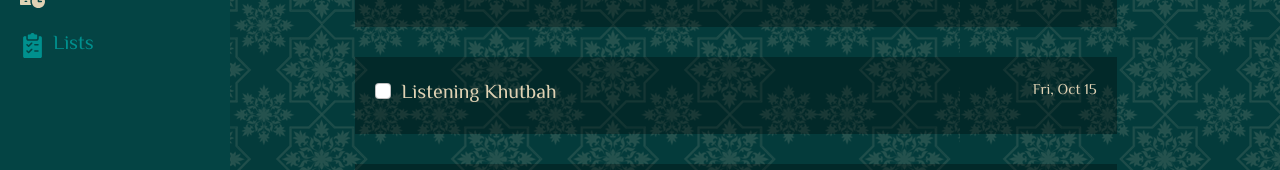
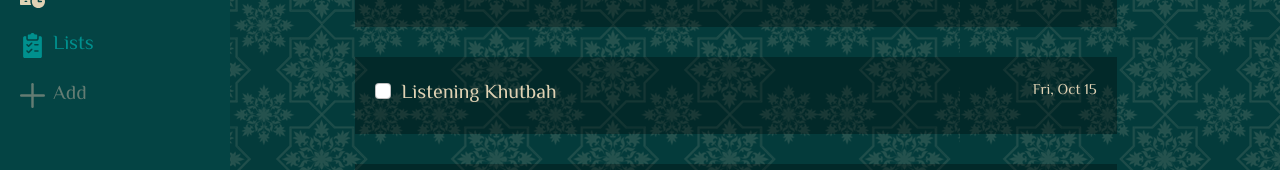
Before and after one commit to iambashar/Productive-Muslim, a React (Create React App) app in the folder Client/: page /pages/Tracker/planned in a window 1280 px wide. Shown: the part 156-326 px from the top of the page. Built offline with nearby package versions, Linux system fonts and the light colour scheme.

Commit message:
salah time bug fixed

```diff
--- a/Client/src/pages/Challenges/Challenges.css
+++ b/Client/src/pages/Challenges/Challenges.css
@@ -47,14 +47,12 @@
 }
 
 .Ashras{
-    background: rgba(	224, 210, 180, 0.5);
+    background: rgba(	224, 210, 180, 0.2);
     width: 90%;
     margin: auto;
     padding: 20px;
     text-align: center;
     margin-top: 20px;
-    border-style: solid;
-    border-color: rgb(168, 223, 215);
 }
 
 .deeds{
--- a/Client/src/pages/Dua/emotion/Emotion.css
+++ b/Client/src/pages/Dua/emotion/Emotion.css
@@ -15,7 +15,7 @@
 }
 .menuItem:hover{
     background-color: #044444;
-    color: #00908e;
+    color: #13bdba;
 }
 
 .menuIcon{
--- a/Client/src/pages/Homepage/Homepage.js
+++ b/Client/src/pages/Homepage/Homepage.js
@@ -80,10 +80,15 @@
             setCurrentWakt("Isha");
             setNextWakt("Fajr");
             remTime = fajrMin + 1440 - currentTime;
+            if(remTime > 1440)
+            {
+                remTime = remTime - 1440;
+            }
             setRemHr(Math.floor(remTime / 60));
             setRemMin(remTime % 60);
             setNextHr(fajr[0]);
             setNextMin(fajr[1]);
+            console.log(currentTime);
 
         }
         else if (currentTime => maghribMin && currentTime < ishaMin) {
--- a/Client/src/pages/Tracker/listofuser/Listofuser.js
+++ b/Client/src/pages/Tracker/listofuser/Listofuser.js
@@ -2,6 +2,7 @@
 import mydayIcon from '../../../Images/mydayInactive.svg'
 import planIcon from '../../../Images/planInactive.svg'
 import listIcon from '../../../Images/listActive.svg'
+import addIcon from '../../../Images/addIcon.svg'
 
 const Myday = () => {
     return (
@@ -31,6 +32,13 @@
                         </div>
                         <div className="menuText">Lists</div>
                     </a>
+                </div>
+                <div class="menuItem addBtn">
+                        <div className="menuIcon">
+                            <img src={addIcon} width="25"></img>
+                        </div>
+                        <div className="menuText">Add</div>
+
                 </div>
 
 
--- a/Client/src/pages/Tracker/myday/Myday.css
+++ b/Client/src/pages/Tracker/myday/Myday.css
@@ -9,9 +9,7 @@
 
 .taskBox:hover{
     box-shadow: 2px 2px 2px 2px rgba(0, 0, 0, 0.2);
-    border-style: solid;
-    border-color: rgba(0, 0, 0, 0);
-
+    background-color: rgba(0, 0, 0, 0.5);
 }
 .taskCheckBox{
     color: aquamarine;
@@ -25,3 +23,11 @@
     margin-left: 10px;
     font-size: 20px;
 }
+
+.addBtn{
+    color: #647c73;
+    margin-left: 20px;
+}
+.addBtn:hover{
+    color: #647c73;
+}
--- a/Client/src/pages/Tracker/myday/Myday.js
+++ b/Client/src/pages/Tracker/myday/Myday.js
@@ -4,6 +4,7 @@
 import mydayIcon from '../../../Images/mydayActive.svg'
 import planIcon from '../../../Images/planInactive.svg'
 import listIcon from '../../../Images/listInactive.svg'
+import addIcon from '../../../Images/addIcon.svg'
 
 const Myday = () => {
     return (
@@ -33,6 +34,13 @@
                         </div>
                         <div className="menuText">Lists</div>
                     </a>
+                </div>
+                <div class="menuItem addBtn">
+                        <div className="menuIcon">
+                            <img src={addIcon} width="25"></img>
+                        </div>
+                        <div className="menuText">Add</div>
+
                 </div>
 
 
--- a/Client/src/pages/Tracker/planned/Planned.js
+++ b/Client/src/pages/Tracker/planned/Planned.js
@@ -3,6 +3,7 @@
 import mydayIcon from '../../../Images/mydayInactive.svg'
 import planIcon from '../../../Images/planActive.svg'
 import listIcon from '../../../Images/listInactive.svg'
+import addIcon from '../../../Images/addIcon.svg'
 
 const Myday = () => {
     return (
@@ -32,6 +33,13 @@
                         </div>
                         <div className="menuText">Lists</div>
                     </a>
+                </div>
+                <div class="menuItem addBtn">
+                        <div className="menuIcon">
+                            <img src={addIcon} width="25"></img>
+                        </div>
+                        <div className="menuText">Add</div>
+
                 </div>
 
 
```
Also changed, not shown: Client/src/Images/addIcon.svg (added).
